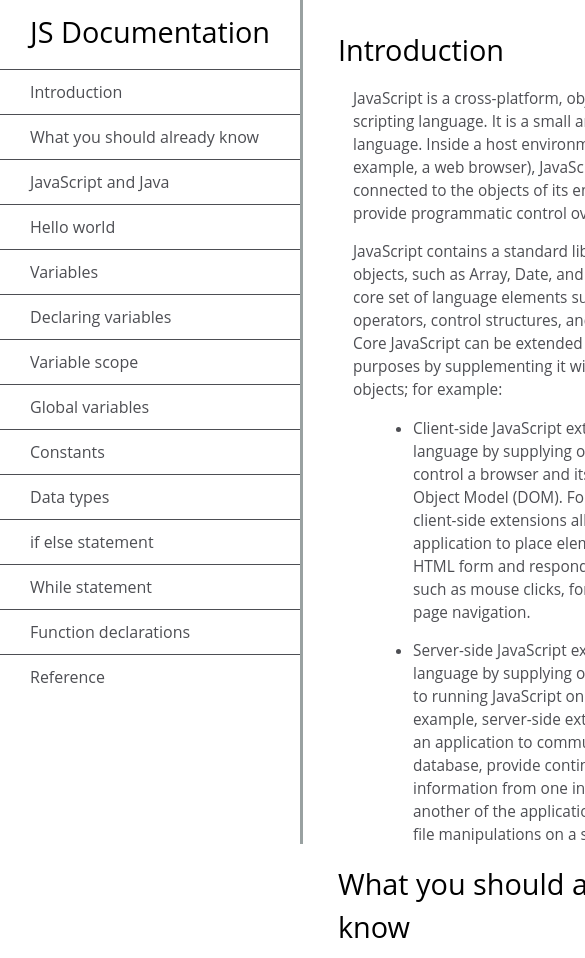
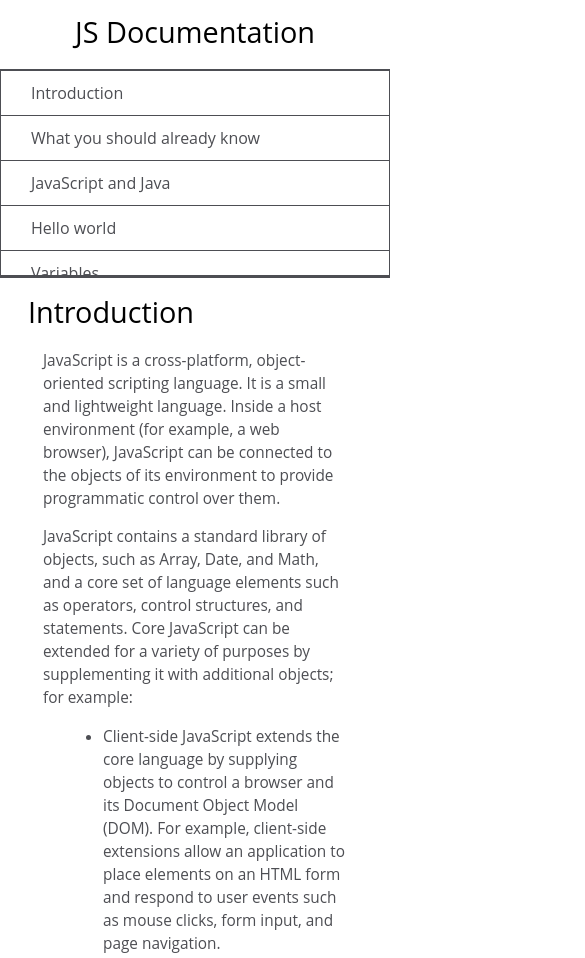
Before and after one commit to KarlaSolano/documentation, a plain HTML site: page docs/index.html in a window 390 px wide. Shown: the top 958 px of the page, 585 px wide, since content can reach past the window. Drawn offline with Linux system fonts and the light colour scheme.

Commit message:
style(media): creación de media query para resolución máxima a 815px.

```diff
--- a/docs/style.css
+++ b/docs/style.css
@@ -83,3 +83,30 @@ code {
     margin: 10px;
     border-radius: 5px;
 }
+
+@media only screen and (max-width: 815px) {
+
+    #navbar ul {
+      border: 1px solid;
+      height: 207px;
+    }
+
+    #navbar {
+      background-color: white;
+      position: absolute;
+      top: 0;
+      padding: 0;
+      margin: 0;
+      width: 100%;
+      max-height: 275px;
+      border: none;
+      z-index: 1;
+      border-bottom: 2px solid;
+    }
+
+    #main-doc {
+      position: relative;
+      margin-left: 0px;
+      margin-top: 270px;
+    }
+}
```
